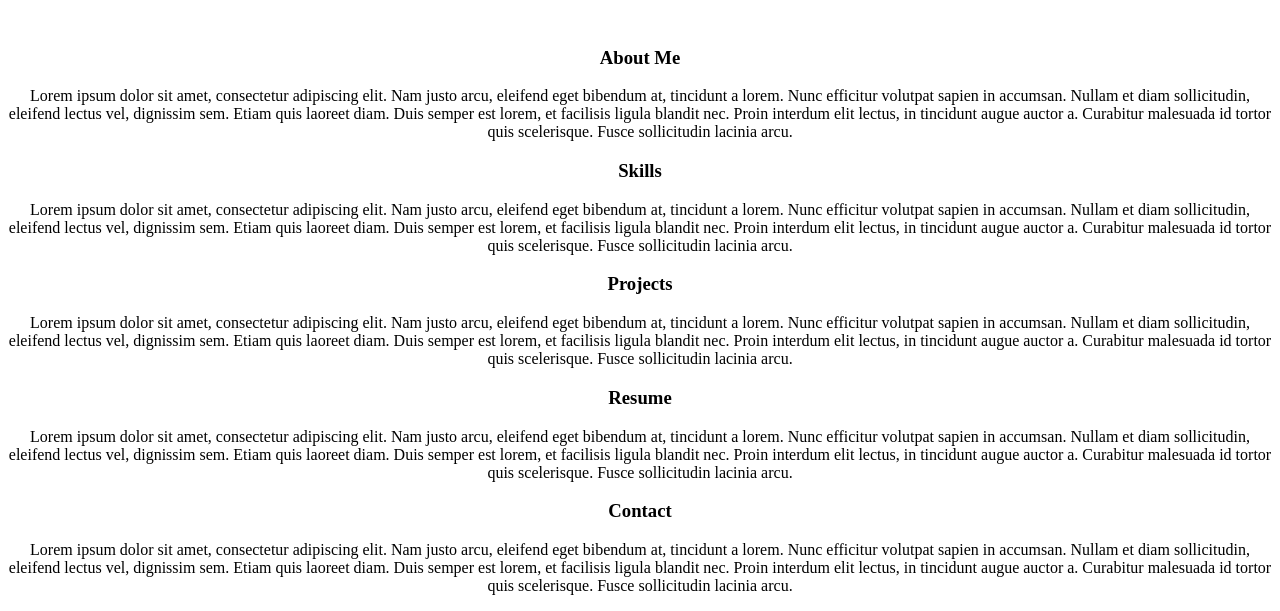
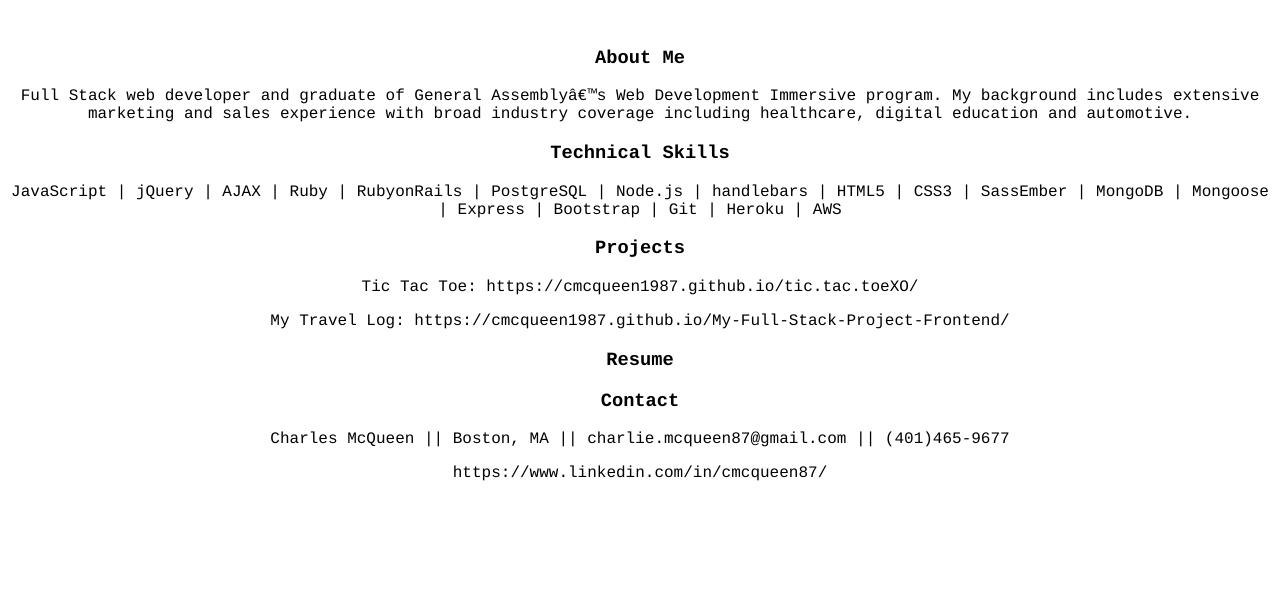
Before and after one commit to cmcqueen1987/cmcqueen1987.github.io, a website: page index.html in a window 1280 px wide. Shown: the part 601-1212 px from the top of the page. After the commit the page ends 1099 px from the top, so only its background shows below. Drawn offline with nearby package versions, Linux system fonts and the light colour scheme.

Commit message:
added text to page
added an about me section, skills section, projects section and
contact section

```diff
--- a/index.html
+++ b/index.html
@@ -16,14 +16,17 @@
       <h2>Web Developer</h2>
 
       <h3>About Me</h3>
-      <p>Lorem   ipsum  dolor sit amet, consectetur adipiscing elit. Nam justo arcu, eleifend eget bibendum at, tincidunt a lorem. Nunc efficitur volutpat sapien in accumsan. Nullam et diam sollicitudin, eleifend lectus vel, dignissim sem. Etiam quis laoreet diam. Duis semper est lorem, et facilisis ligula blandit nec. Proin interdum elit lectus, in tincidunt augue auctor a. Curabitur malesuada id tortor quis scelerisque. Fusce sollicitudin lacinia arcu.</p>
-      <h3>Skills</h3>
-      <p>Lorem ipsum dolor sit amet, consectetur adipiscing elit. Nam justo arcu, eleifend eget bibendum at, tincidunt a lorem. Nunc efficitur volutpat sapien in accumsan. Nullam et diam sollicitudin, eleifend lectus vel, dignissim sem. Etiam quis laoreet diam. Duis semper est lorem, et facilisis ligula blandit nec. Proin interdum elit lectus, in tincidunt augue auctor a. Curabitur malesuada id tortor quis scelerisque. Fusce sollicitudin lacinia arcu.</p>
+      <p>Full Stack web developer and graduate of General Assembly’s Web Development Immersive program. My background includes extensive marketing and sales experience with broad industry coverage including healthcare, digital education and automotive.</p>
+      <h3>Technical Skills</h3>
+      <p>JavaScript | jQuery | AJAX | Ruby | RubyonRails | PostgreSQL | Node.js | handlebars | HTML5 | CSS3 | SassEmber | MongoDB | Mongoose | Express | Bootstrap | Git | Heroku | AWS</p>
       <h3>Projects</h3>
-      <p>Lorem ipsum dolor sit amet, consectetur adipiscing elit. Nam justo arcu, eleifend eget bibendum at, tincidunt a lorem. Nunc efficitur volutpat sapien in accumsan. Nullam et diam sollicitudin, eleifend lectus vel, dignissim sem. Etiam quis laoreet diam. Duis semper est lorem, et facilisis ligula blandit nec. Proin interdum elit lectus, in tincidunt augue auctor a. Curabitur malesuada id tortor quis scelerisque. Fusce sollicitudin lacinia arcu.</p>
+      <p> Tic Tac Toe: https://cmcqueen1987.github.io/tic.tac.toeXO/</p>
+      <p> My Travel Log: https://cmcqueen1987.github.io/My-Full-Stack-Project-Frontend/ </p>
+
       <h3>Resume</h3>
-      <p>Lorem ipsum dolor sit amet, consectetur adipiscing elit. Nam justo arcu, eleifend eget bibendum at, tincidunt a lorem. Nunc efficitur volutpat sapien in accumsan. Nullam et diam sollicitudin, eleifend lectus vel, dignissim sem. Etiam quis laoreet diam. Duis semper est lorem, et facilisis ligula blandit nec. Proin interdum elit lectus, in tincidunt augue auctor a. Curabitur malesuada id tortor quis scelerisque. Fusce sollicitudin lacinia arcu.</p>
+      <p></p>
       <h3>Contact</h3>
-      <p>Lorem ipsum dolor sit amet, consectetur adipiscing elit. Nam justo arcu, eleifend eget bibendum at, tincidunt a lorem. Nunc efficitur volutpat sapien in accumsan. Nullam et diam sollicitudin, eleifend lectus vel, dignissim sem. Etiam quis laoreet diam. Duis semper est lorem, et facilisis ligula blandit nec. Proin interdum elit lectus, in tincidunt augue auctor a. Curabitur malesuada id tortor quis scelerisque. Fusce sollicitudin lacinia arcu.</p>
+      <p>Charles McQueen  ||  Boston, MA  ||  charlie.mcqueen87@gmail.com  ||  (401)465-9677  </p>
+      <p> https://www.linkedin.com/in/cmcqueen87/ </p>
     </body>
 </html>
--- a/main.css
+++ b/main.css
@@ -19,10 +19,12 @@
 h3 {
   color: black;
   text-align: center;
+  font-family: Courier;
 }
 
 p {
   text-align: center;
+  font-family: Courier;
 }
 
 .centered {
```
